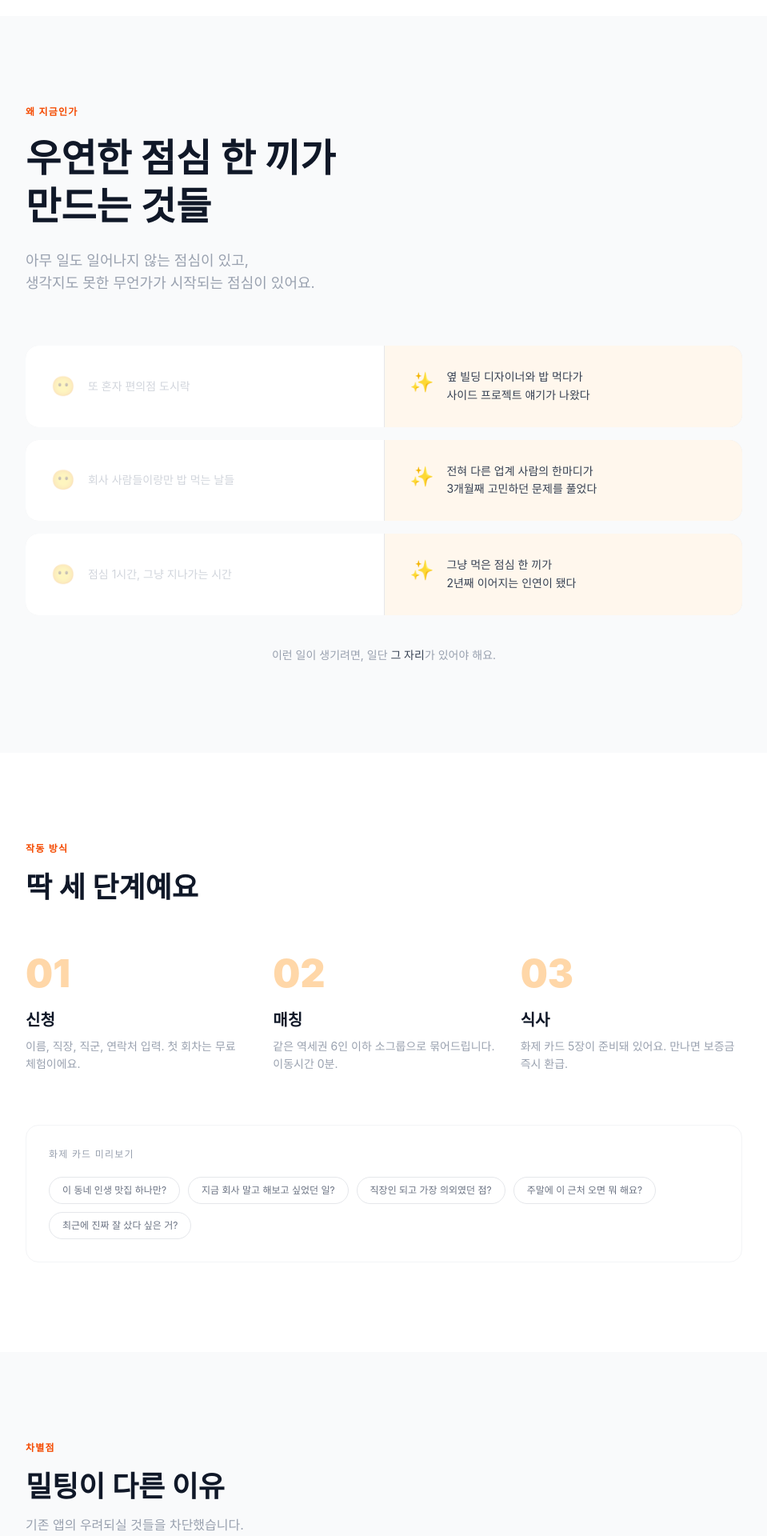
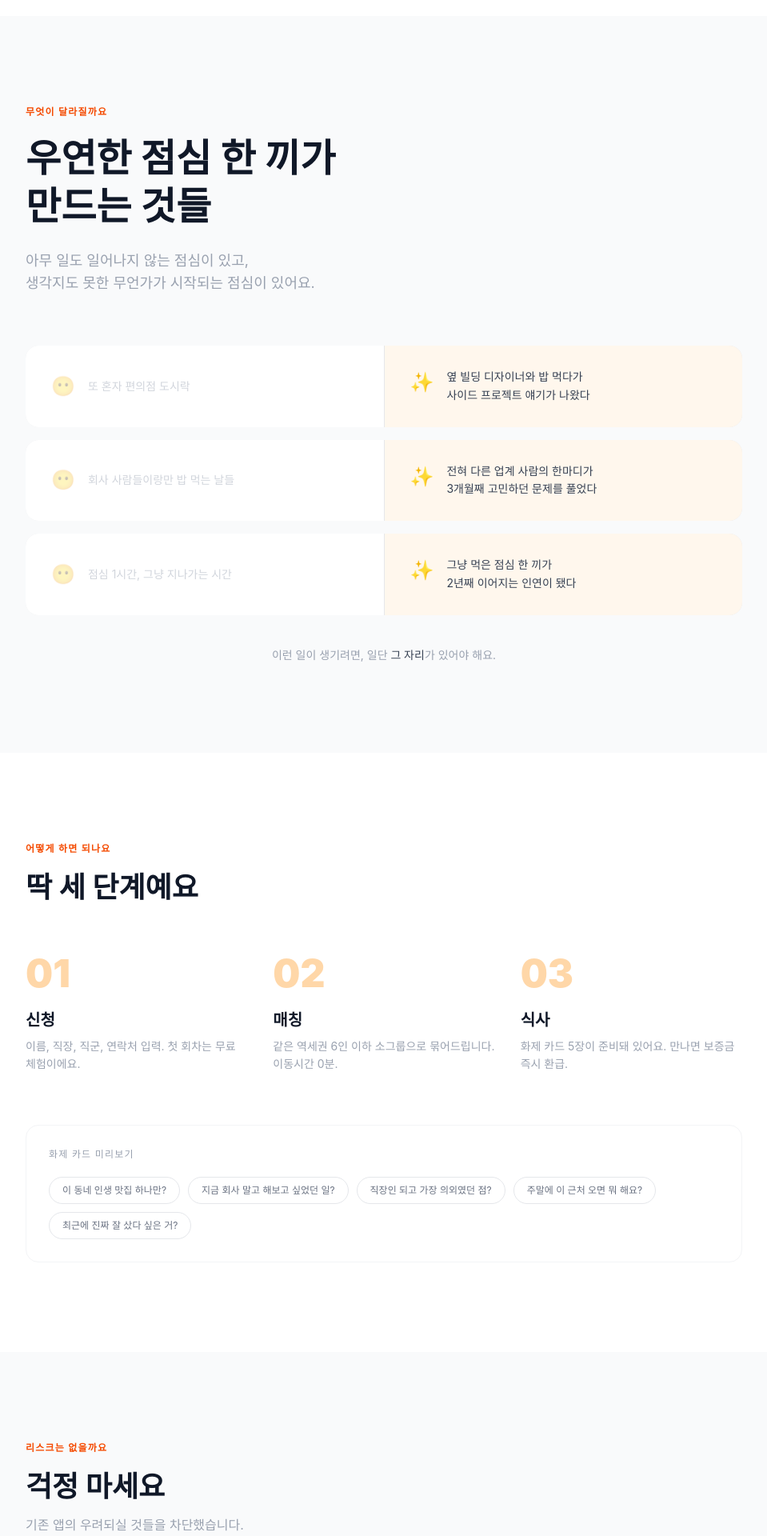
Before and after one commit to luckandy1234-cmyk/landing, a Next.js app: page / in a window 1280 px wide. Shown: the part 780-2700 px from the top of the page at 80% size, without its empty margins (160-1119 px from the left). Built offline with nearby package versions, Linux system fonts and the light colour scheme.

Commit message:
Update section headings wording

```diff
--- a/components/Features.tsx
+++ b/components/Features.tsx
@@ -9,8 +9,8 @@ export default function Features() {
   return (
     <section className="py-28 px-6 md:px-16 bg-gray-50">
       <div className="max-w-4xl mx-auto">
-        <p className="text-orange-600 text-xs font-semibold uppercase tracking-widest mb-5">차별점</p>
-        <h2 className="text-4xl font-bold text-gray-900 mb-4">밀팅이 다른 이유</h2>
+        <p className="text-orange-600 text-xs font-semibold uppercase tracking-widest mb-5">리스크는 없을까요</p>
+        <h2 className="text-4xl font-bold text-gray-900 mb-4">걱정 마세요</h2>
         <p className="text-gray-400 mb-16">기존 앱의 우려되실 것들을 차단했습니다.</p>
 
         <div className="grid md:grid-cols-2 gap-5">
--- a/components/HowItWorks.tsx
+++ b/components/HowItWorks.tsx
@@ -8,7 +8,7 @@ export default function HowItWorks() {
   return (
     <section id="how-it-works" className="py-28 px-6 md:px-16 bg-white">
       <div className="max-w-4xl mx-auto">
-        <p className="text-orange-600 text-xs font-semibold uppercase tracking-widest mb-5">작동 방식</p>
+        <p className="text-orange-600 text-xs font-semibold uppercase tracking-widest mb-5">어떻게 하면 되나요</p>
         <h2 className="text-4xl font-bold text-gray-900 mb-16">딱 세 단계예요</h2>
 
         <div className="grid md:grid-cols-3 gap-8">
--- a/components/Problem.tsx
+++ b/components/Problem.tsx
@@ -17,7 +17,7 @@ export default function Problem() {
   return (
     <section id="why" className="py-28 px-6 md:px-16 bg-gray-50">
       <div className="max-w-4xl mx-auto">
-        <p className="text-orange-600 text-xs font-semibold uppercase tracking-widest mb-5">왜 지금인가</p>
+        <p className="text-orange-600 text-xs font-semibold uppercase tracking-widest mb-5">무엇이 달라질까요</p>
         <h2 className="text-4xl md:text-5xl font-bold text-gray-900 leading-tight mb-6">
           우연한 점심 한 끼가<br />
           만드는 것들
```
